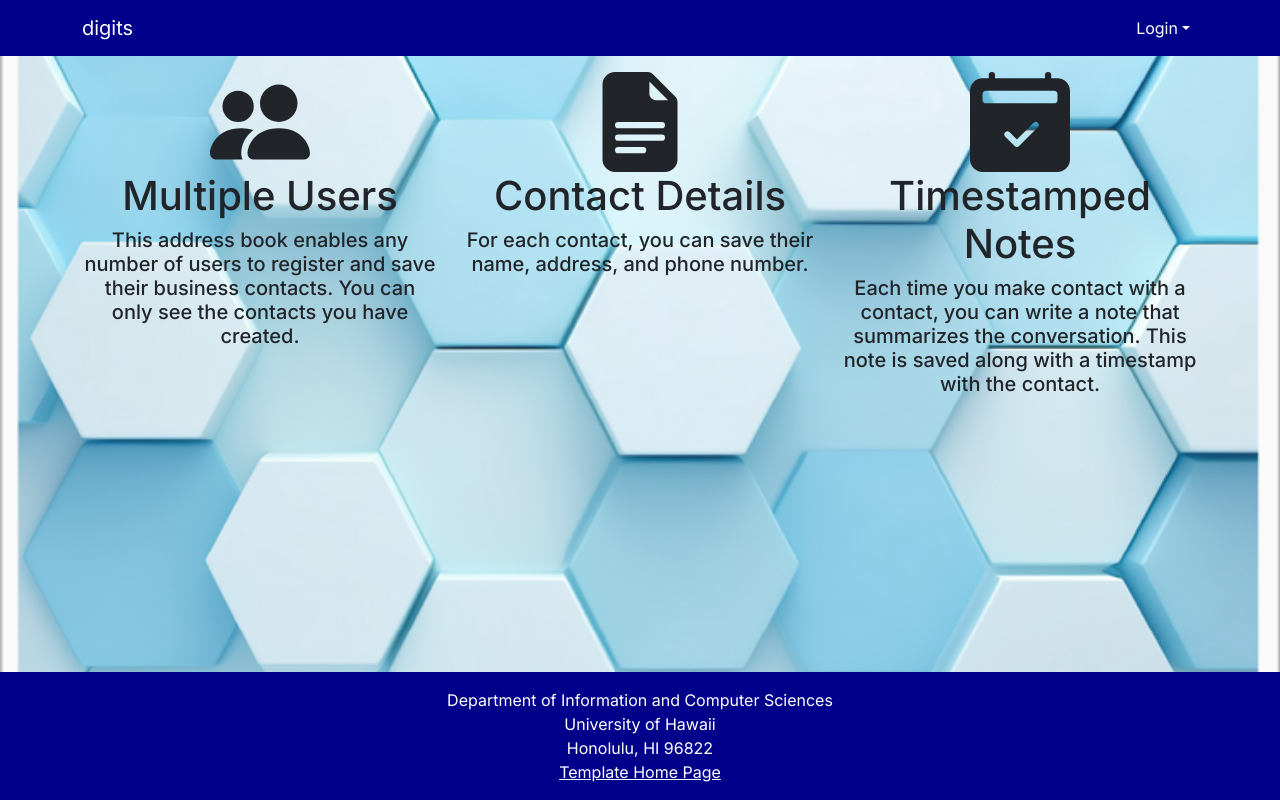
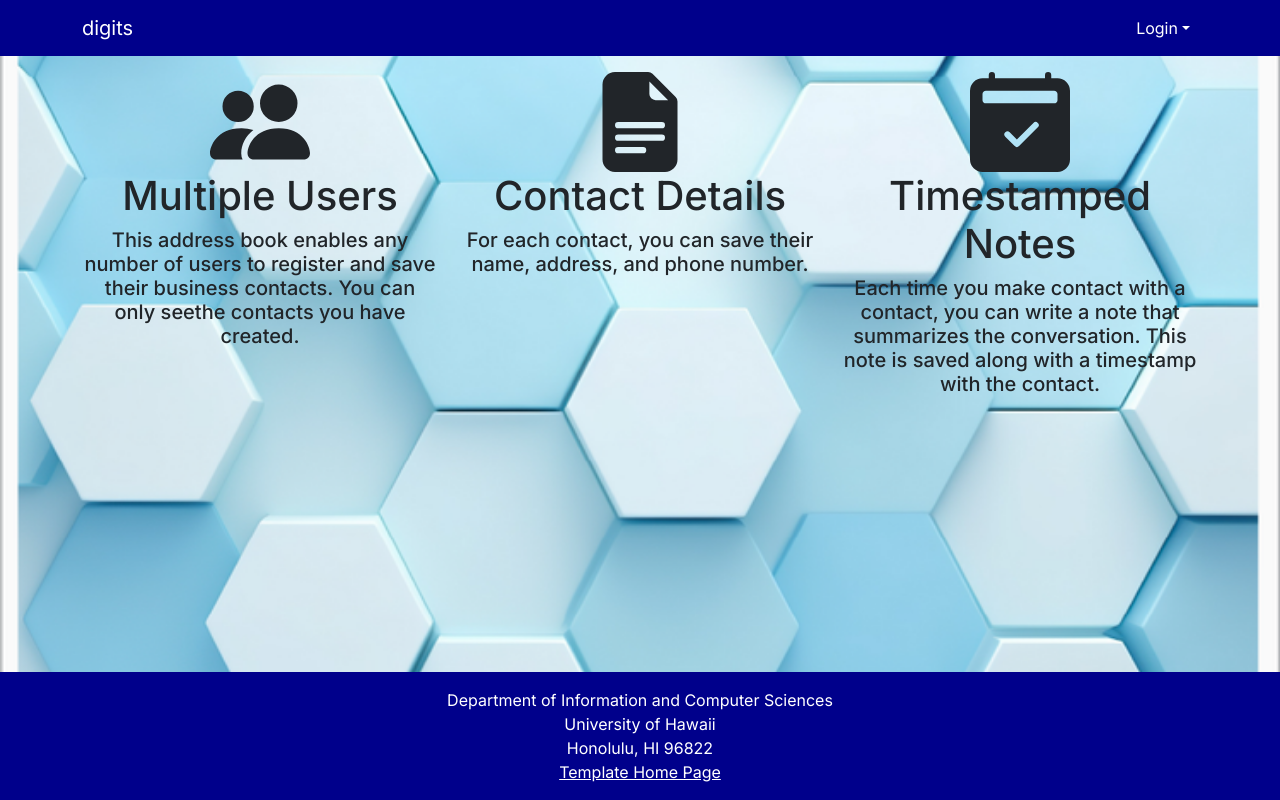
Before and after one commit to JiaJunLi526/digits, a Next.js app: page / in a window 1280 px wide. Built offline with nearby package versions, Linux system fonts and the light colour scheme; no server answers.

Commit message:
landing page mockup finished in 24 minutes.

```diff
--- a/src/app/globals.css
+++ b/src/app/globals.css
@@ -14,7 +14,7 @@ body {
   height: 100%;
   padding: 0;
   margin: 0;
-  background: fixed center url("/background.png");
+  background: fixed url("/background.png");
   background-size: cover;
 }
 
--- a/src/app/page.tsx
+++ b/src/app/page.tsx
@@ -8,12 +8,10 @@ const Home = () => (
         <Row className="align-middle text-center">
           <Col xs={4}>
             <PeopleFill size={100} />
-            <h1> Multiple Users</h1>
+            <h1>Multiple Users</h1>
             <h5>
-              This address book enables any
-              number of users to register and save
-              their business contacts. You can only see
-              the contacts you have created.
+              This address book enables any number of users to register and
+              save their business contacts. You can only seethe contacts you have created.
             </h5>
           </Col>
           <Col xs={4}>
```
